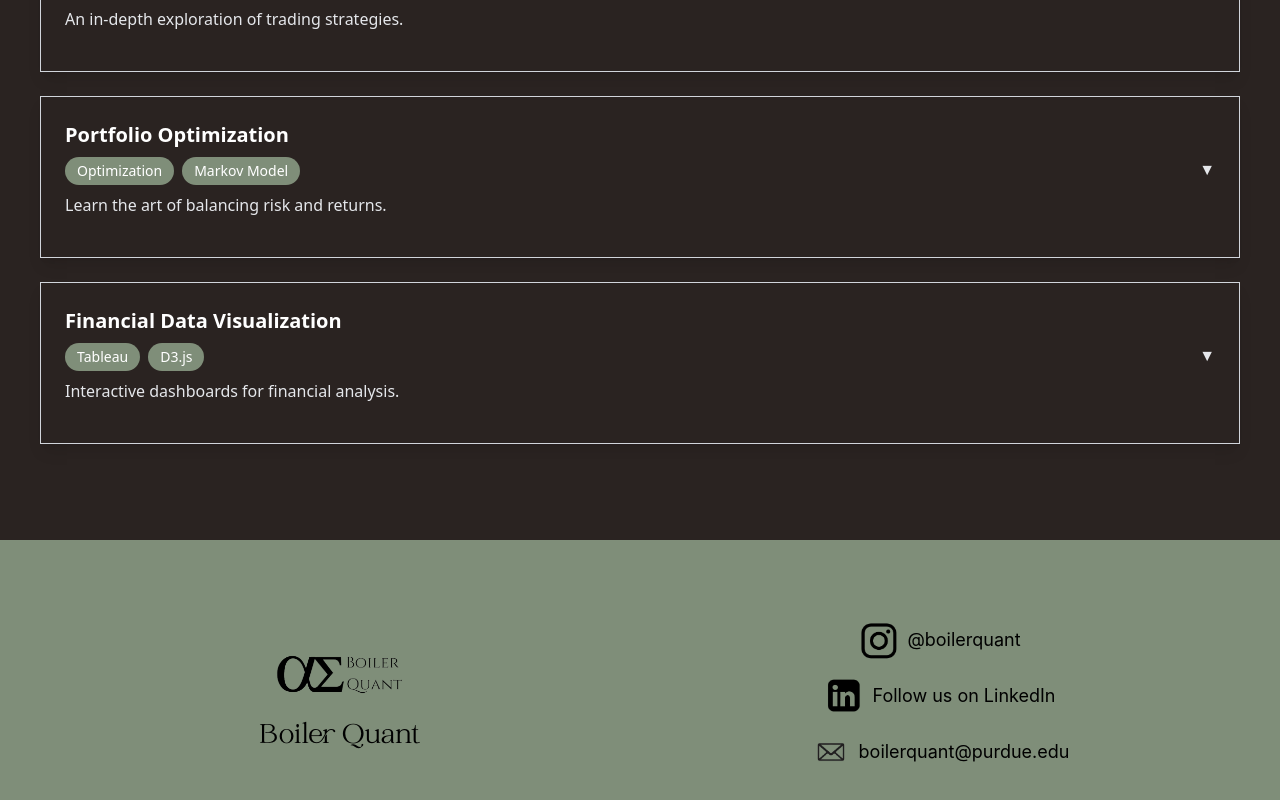
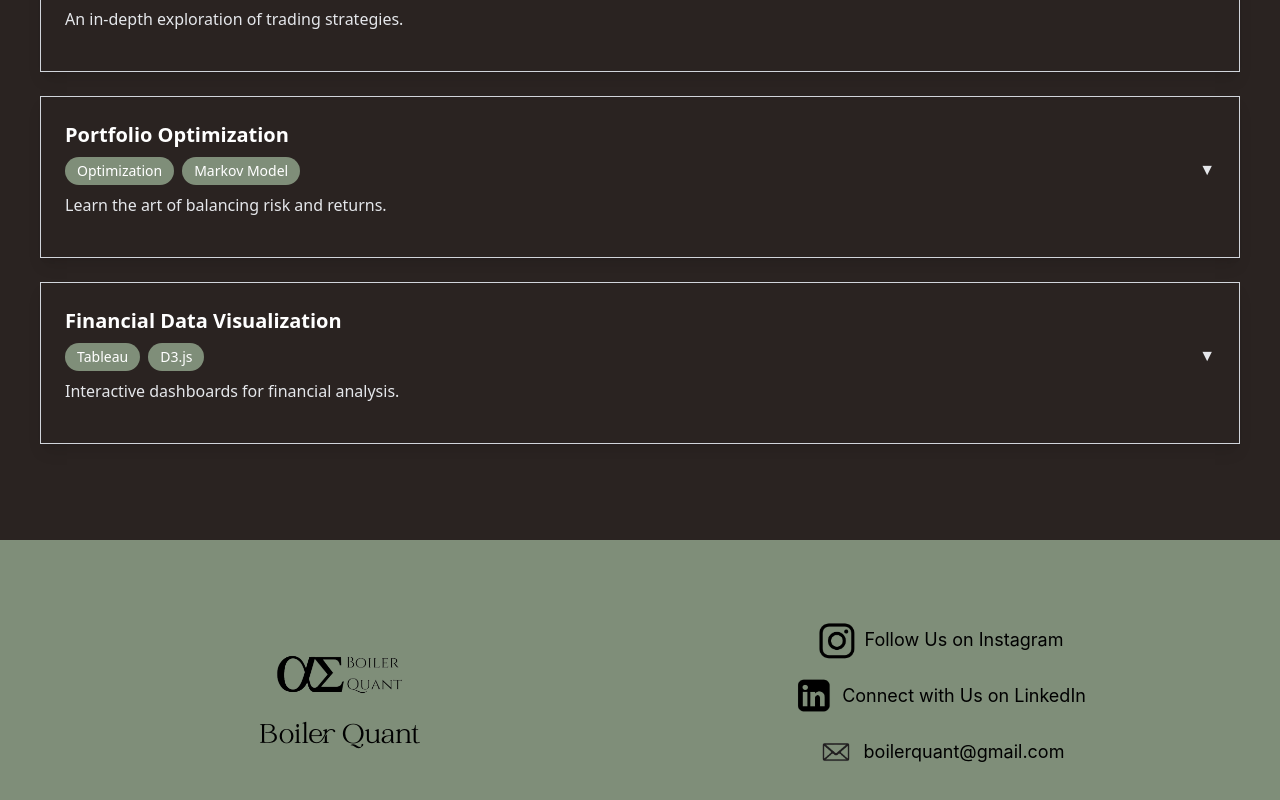
Before and after one commit to Boiler-Quant/boiler_quant_web, a React (Create React App) app: page /projects in a window 1280 px wide. Shown: the part 282-1082 px from the top of the page. Built offline with nearby package versions, Linux system fonts and the light colour scheme.

Commit message:
Changed captions

```diff
--- a/src/components/BottomContact.js
+++ b/src/components/BottomContact.js
@@ -25,7 +25,7 @@ const BottomContact = () => {
               alt="Instagram"
               className="h-10 w-10"
             />
-            <p className="text-lg ml-2">@boilerquant</p>
+            <p className="text-lg ml-2">Follow Us on Instagram</p>
           </div>
         </a>
         <a
@@ -39,7 +39,7 @@ const BottomContact = () => {
               alt="LinkedIn"
               className="h-10 w-10"
             />
-            <p className="text-lg ml-2">Follow us on LinkedIn</p>
+            <p className="text-lg ml-2">Connect with Us on LinkedIn</p>
           </div>
         </a>
 
@@ -50,7 +50,7 @@ const BottomContact = () => {
         >
           <div className="flex items-center hover:opacity-70">
             <img src="/mail-logo.png" alt="Email" className="h-10 w-10" />
-            <p className="text-lg ml-2">boilerquant@purdue.edu</p>
+            <p className="text-lg ml-2">boilerquant@gmail.com</p>
           </div>
         </a>
       </div>
```
